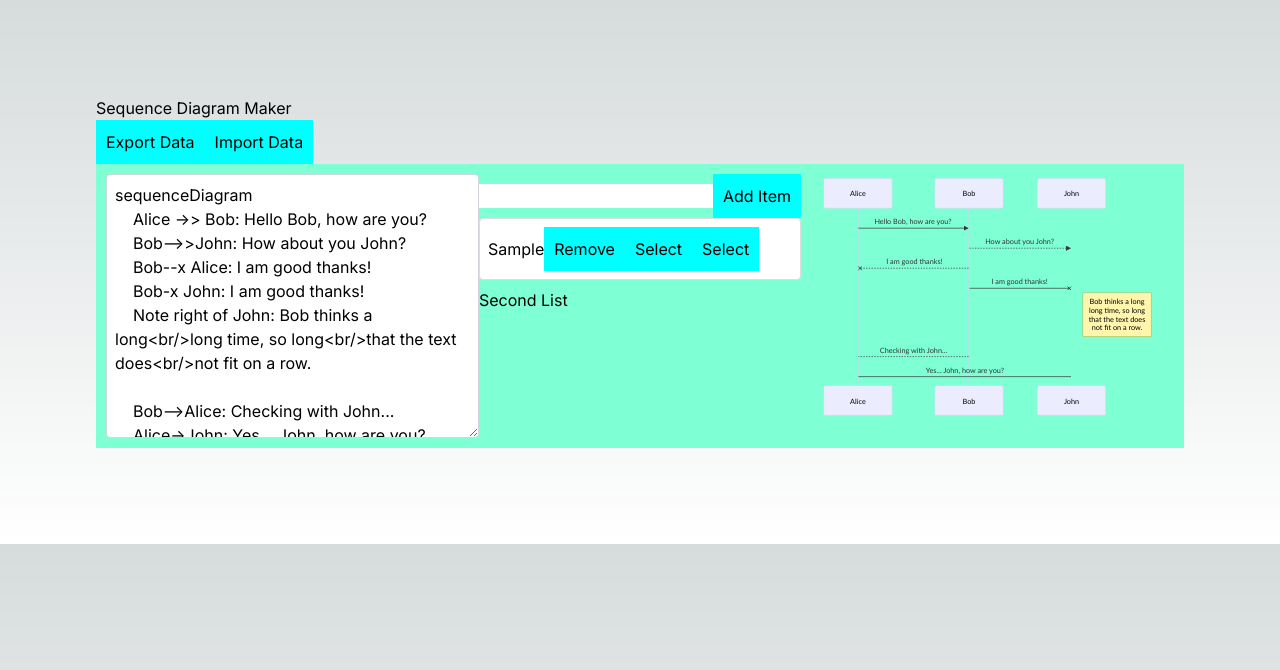
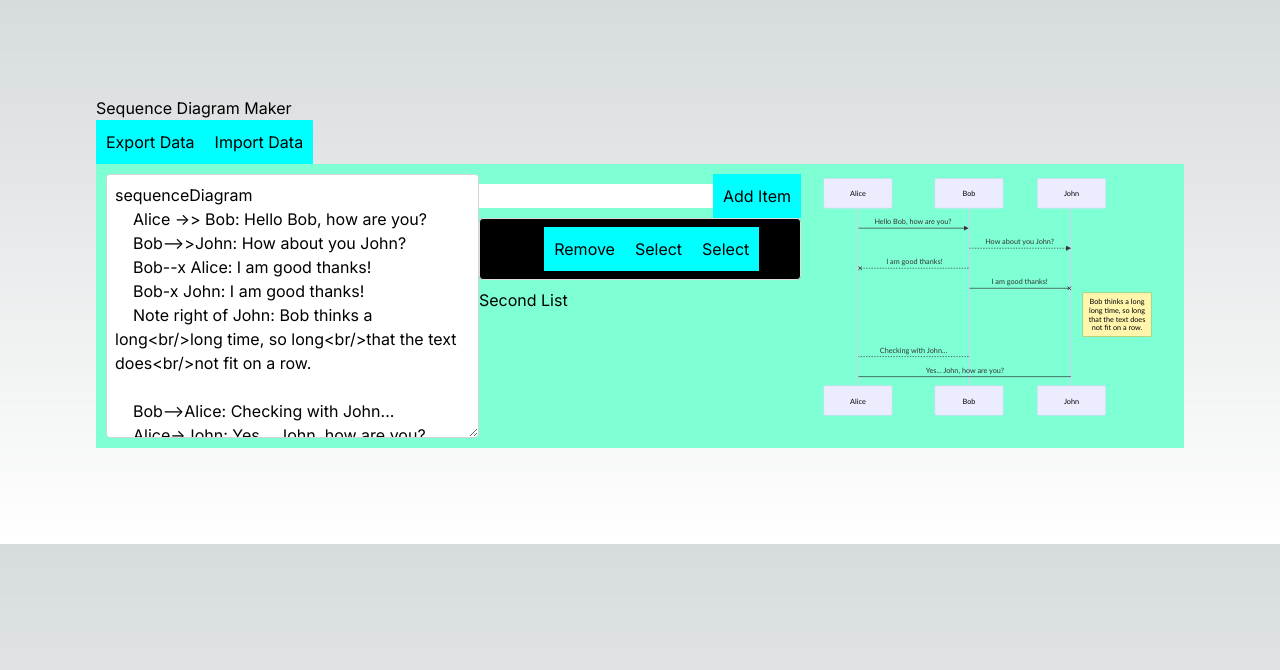
Before and after one commit to RisingSatalite/NWKonline, a Next.js app: page / in a window 1280 px wide. Both pictures are taken after typing "Sample" into the empty fields and a click on the button "Add Item". Shown: the top 670 px of the page. Built offline with nearby package versions, Linux system fonts and the light colour scheme.

Commit message:
draggable

```diff
--- a/src/components/mermaideditor.js
+++ b/src/components/mermaideditor.js
@@ -144,7 +144,7 @@ export default function Editor() {
           <button onClick={addItem}>Add Item</button>
 
           <DragDropContext onDragEnd={onDragEnd}>
-            <Droppable droppableId="droppable">
+            <Droppable droppableId="droppable?">
               {(provided) => (
                 <ul
                   {...provided.droppableProps}
@@ -162,7 +162,7 @@ export default function Editor() {
                             ...provided.draggableProps.style,
                             padding: '8px',
                             margin: '0 0 8px 0',
-                            backgroundColor: '#fff',
+                            backgroundColor: '#000',
                             border: '1px solid #ddd',
                             borderRadius: '4px',
                           }}
```
